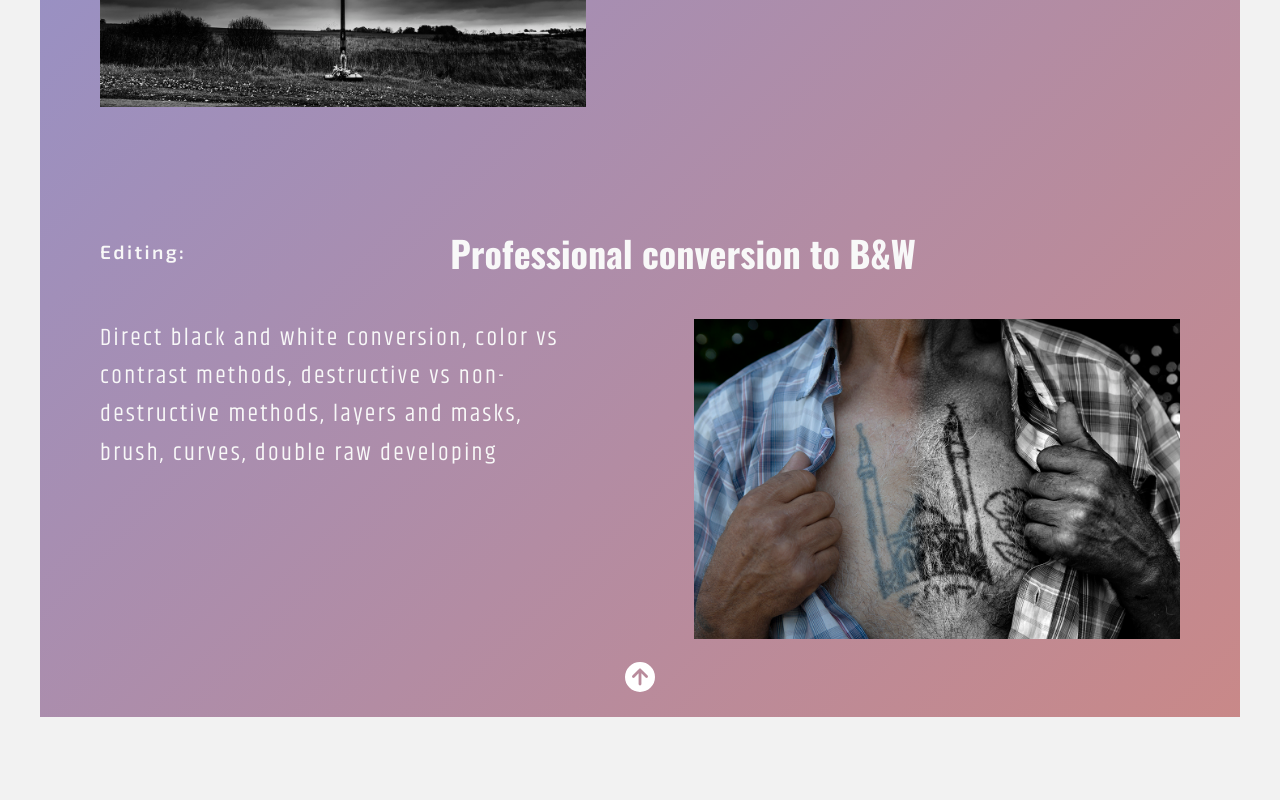
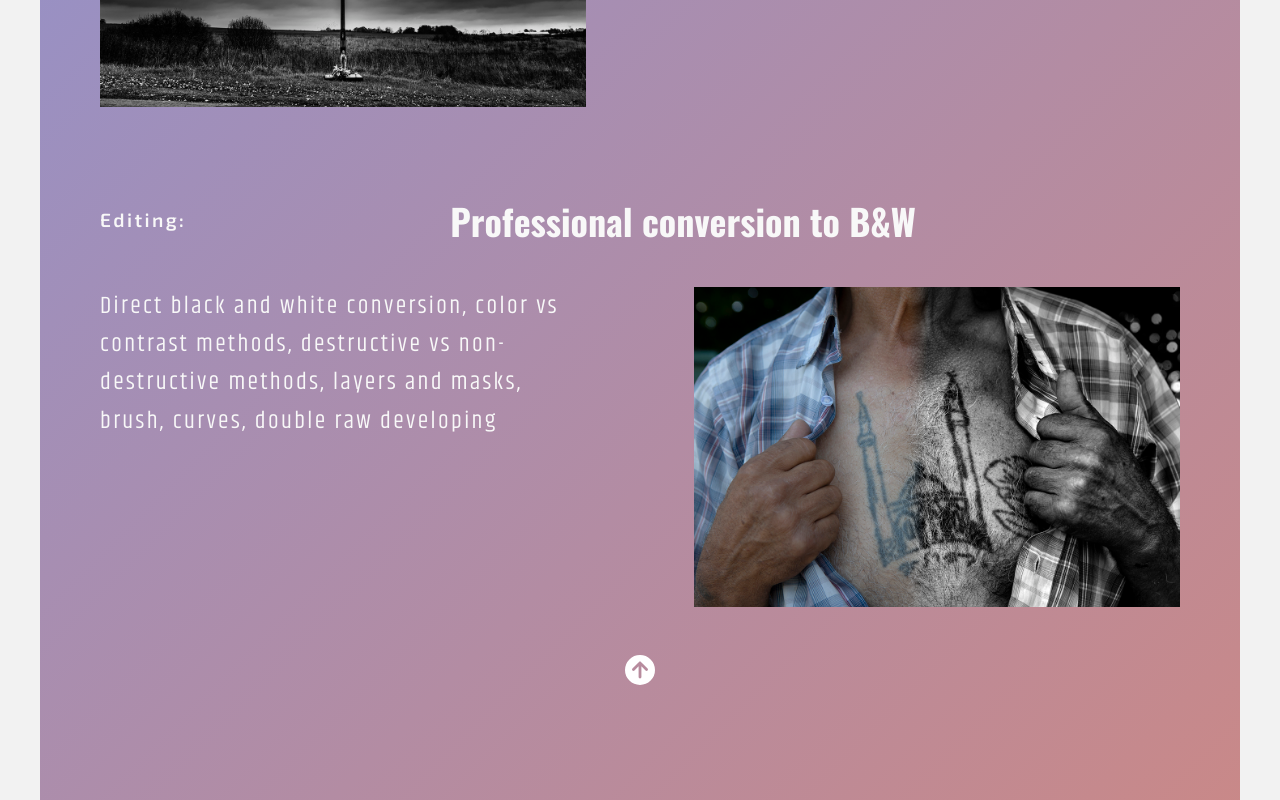
Before and after one commit to IvanSanczewski/PHOTO-WEB, a Vue app: page / in a window 1280 px wide. Shown: the part 2720-3520 px from the top of the page. Before the commit the page ends 3437 px from the top, so only its background shows below. Built offline with nearby package versions, Linux system fonts and the light colour scheme.

Commit message:
Fixed styles for Sylabus height section. Introduced height and width media query for laptops.

```diff
--- a/src/assets/main.css
+++ b/src/assets/main.css
@@ -366,24 +366,29 @@ S Y L L A B U S
 */
 
 .syllabus {
-  min-height: 95vh;
+  min-height: 100vh;
 }
 
 .syllabus-background {
   max-width: 1200px;
+  min-height: 170vh;
+  /* min-height: 100vh; */
   margin: 0 auto;
-  height: auto;
   background: linear-gradient(-45deg, rgba(152, 12, 12, 0.46), rgba(28, 28, 158, 0.45));
   background-size: 100%;
 }
 
 
 .syllabus .container {
-  height: auto;
+  /* height: auto; */
 }
 
 .syllabus .container-main {
   gap: 4rem
+}
+
+.syllabus .container-footer {
+  margin-top: 5dvh;
 }
 
 .syllabus img {
@@ -422,8 +427,8 @@ D E S K T O P
 
   .syllabus .container-main {
     flex-direction: column;
-    justify-content: space-between;
-    gap: 8rem
+    /* justify-content: space-between; */
+    gap: 6rem
   }
 
   .syllabus img,
@@ -434,6 +439,10 @@ D E S K T O P
 
   .syllabus br {
     display: none
+  }
+
+  .syllabus-background {
+    min-height: 140dvh;
   }
 
   .syllabus--shooting-header,
@@ -474,3 +483,9 @@ D E S K T O P
   }
 
 }
+
+@media (min-height: 701px) and (max-width: 450px) {
+  .syllabus-background {
+    min-height: 135dvh;
+  }
+}
```
